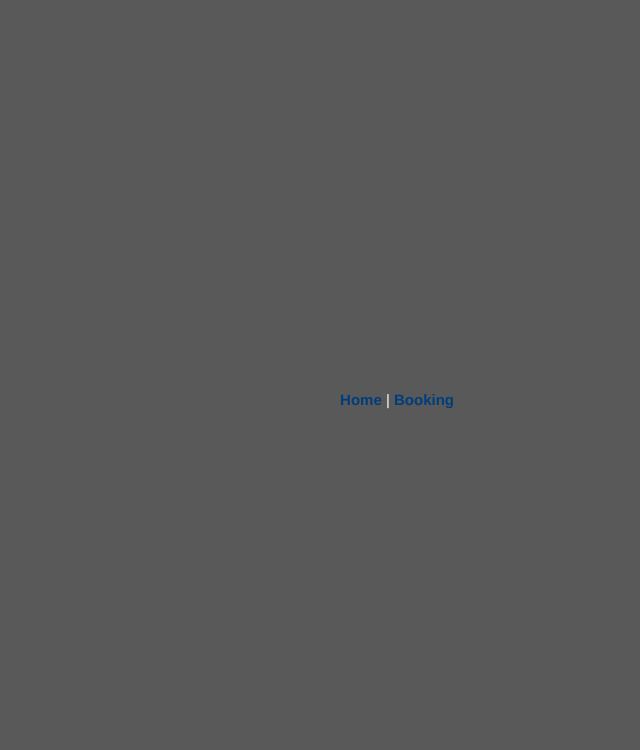
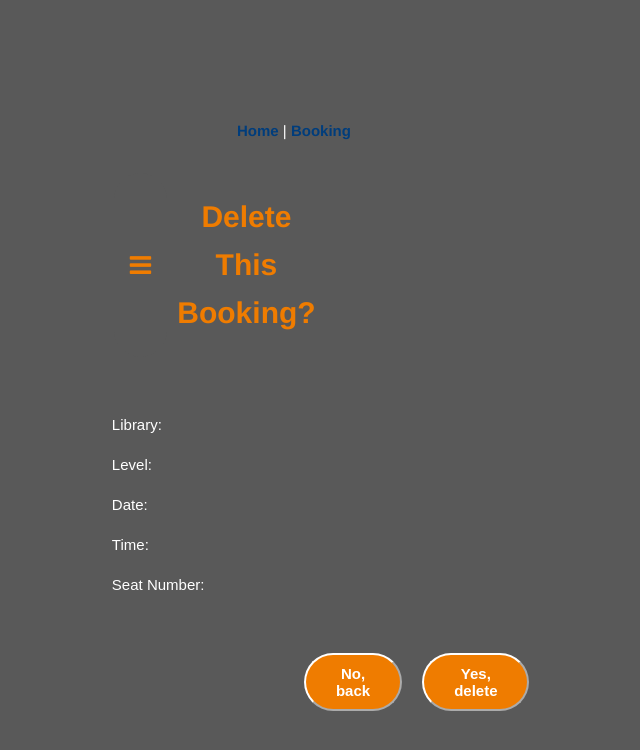
Before and after one commit to BT3103AppDev1/l1-final-project-group-17, a Vue app: page /Delete in a window 1280 px wide. Before the commit this address had no page. Shown: the top 750 px of the page, without its empty margins (156-796 px from the left). Built offline with nearby package versions, Linux system fonts and the light colour scheme.

Commit message:
add delete page

```diff
--- /dev/null
+++ b/src/Views/Delete.Vue
@@ -0,0 +1,64 @@
+<template>
+    <div id = "main">
+        <div id = "head">
+            <TheSideBar />
+            <h1>Delete This Booking?</h1>
+        </div>
+        <TheDeletePage/>
+    </div>
+</template>
+
+<script>
+    import TheDeletePage from '@/components/TheDeletePage.vue'
+    import TheSideBar from '@/components/TheSideBar.vue'
+    export default {
+        name: 'App',
+        components:{
+            TheDeletePage,
+            TheSideBar
+        },
+    }
+</script>
+
+<style scoped>
+    h2{
+        color: rgb(239, 124, 0);
+        text-align: left;
+    }
+
+    header {
+        line-height: 1.5;
+    }
+
+    .logo {
+        display: block;
+        margin: 0 auto 2rem;
+    }
+
+    #head {
+        display: flex;
+        width: 50%;
+    }
+
+@media (min-width: 1024px) {
+    header {
+        display: flex;
+        place-items: center;
+        padding-right: calc(var(--section-gap) / 2);
+    }
+
+    .logo {
+        margin: 0 2rem 0 0;
+    }
+
+    header .wrapper {
+        display: flex;
+        place-items: flex-start;
+        flex-wrap: wrap;
+    }
+
+    html * {
+        font-family: Montserrat;
+    }
+}
+</style>
--- /dev/null
+++ b/src/components/TheDeletePage.vue
@@ -0,0 +1,125 @@
+<template>
+    <div class = "container">
+        <br><br>
+        <table style="width:1px">
+            <tr>
+                <th>Library:</th>
+                <th class="secondColumn"><!--{{ booking.library }}--></th>
+            </tr>
+            <tr>
+                <th>Level:</th>
+                <th><!--{{ booking.level }}--></th>
+            </tr>
+            <tr>
+                <th>Date:</th>
+                <th><!--{{ booking.date }}--></th>
+            </tr>
+            <tr>
+                <th>Time:</th>
+                <th><!--{{ booking.time }}--></th>
+            </tr>
+            <tr>
+                <th>Seat Number:</th>
+                <th><!--{{ booking.seat }}--></th>
+            </tr>
+        </table>
+        <br><br>
+        <div id = "buttons">
+            <button id = "goHome" type = "button" v-on:click="goHome">No, back</button><br><br>
+            <button id = "deleteBooking" type = "button" v-on:click="deleteBooking">Yes, delete</button>
+        </div>
+    </div>
+</template>
+
+<script>
+    export default {
+        methods: {
+            goHome() {
+                this.$router.push({ name: 'Home' })
+            }
+        }
+    }
+</script>
+
+<style>
+    body {
+        background-color: #595959 !important;
+    }
+    h1 {
+        text-align: center;
+        font: 700;
+        color: #ef7c00;
+        display: block;
+        font-size: 2em;
+        margin-block-start: 0.67em;
+        margin-block-end: 0.67em;
+        margin-inline-start: 0px;
+        margin-inline-end: 0px;
+        font-weight: bold;
+    }
+    table {
+        background-color: #595959;
+        font-family: arial, sans-serif;
+        border-collapse: collapse;
+        width:0.1%;
+        white-space: nowrap;
+        table-layout:auto;
+    }
+    .secondColumn {
+        width:100%
+    }
+
+    th,td {
+        border: 0px solid white;
+        font-family: arial, sans-serif;
+        color: white;
+        text-align: left;
+        padding: 8px;
+        max-width:0.1%;
+        white-space: nowrap;
+    }
+
+    /**style big button */
+    #im_here, #view_occupancy, #new_booking {
+        background-color:#ef7c00;
+        font: 700;
+        font-weight: bold;
+        font-size: 1em;
+        color: white;
+        border-color: white;
+        border-radius: 30px;
+        border-radius: 30px;
+        padding-left: 30px;
+        padding-right: 30px;
+        padding-top: 10px;
+        padding-bottom: 10px;
+    }
+
+    #im_here:hover, #view_occupancy:hover, #new_booking:hover {
+        transition: 0.3s;
+        background-color:#003d7c;
+    }
+
+    #buttons {
+        display: flex;
+        width: 50%;
+        float: right;
+    }
+
+    button {
+        background-color:#ef7c00;
+        font: 700;
+        font-weight: bold;
+        font-size: 1em;
+        color: white;
+        border-color: white;
+        border-radius: 30px;
+        padding-left: 30px;
+        padding-right: 30px;
+        padding-top: 10px;
+        padding-bottom: 10px;
+        margin-left: 10px;
+        margin-right: 10px;
+        float: left
+    }
+</style>
--- a/src/router/index.js
+++ b/src/router/index.js
@@ -1,6 +1,7 @@
 import { createRouter, createWebHistory } from 'vue-router'
 import Home from '@/views/Home.vue'
 import Booking from '@/views/Booking.vue'
+import Delete from '@/views/Delete.vue'
 const routes = [
     {
         path: '/Home',
@@ -12,6 +13,12 @@ const routes = [
         name: 'Booking',
         component: Booking
     }
+    ,
+    {
+        path: '/Delete',
+        name: 'Delete',
+        component: Delete
+    }
 ]
 
 const router = createRouter({
```
